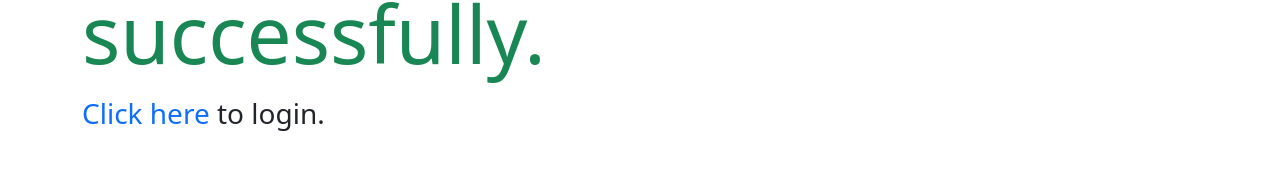
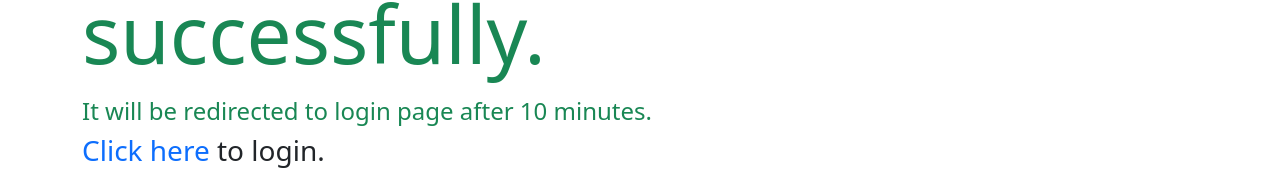
Before and after one commit to karthi-mr/blood-bank-management, an Angular app in the folder ui/: page /logout in a window 1280 px wide. Shown: the part 167-354 px from the top of the page. Built offline with nearby package versions, Linux system fonts and the light colour scheme; no server answers.

Commit message:
#6 issue fix

```diff
--- a/ui/src/app/auth/logout/logout.component.html
+++ b/ui/src/app/auth/logout/logout.component.html
@@ -2,7 +2,9 @@
   <p class="display-1 text-success">
     {{ message }}
   </p>
-
+  <p class="text-success h4">
+    It will be redirected to login page after 10 minutes.
+  </p>
   <p class="h3">
     <a class="link-primary text-decoration-none" role="button" (click)="onClickLogin()">
       Click here
--- a/ui/src/app/auth/logout/logout.component.ts
+++ b/ui/src/app/auth/logout/logout.component.ts
@@ -18,6 +18,10 @@ export class LogoutComponent implements OnInit{
   ngOnInit(): void {
     this.message = "You have been logged out successfully.";
     this.authService.logout_user();
+
+    setTimeout(() => {
+      this.onClickLogin();
+    }, 10000);
   }
 
   onClickLogin(): void {
```
